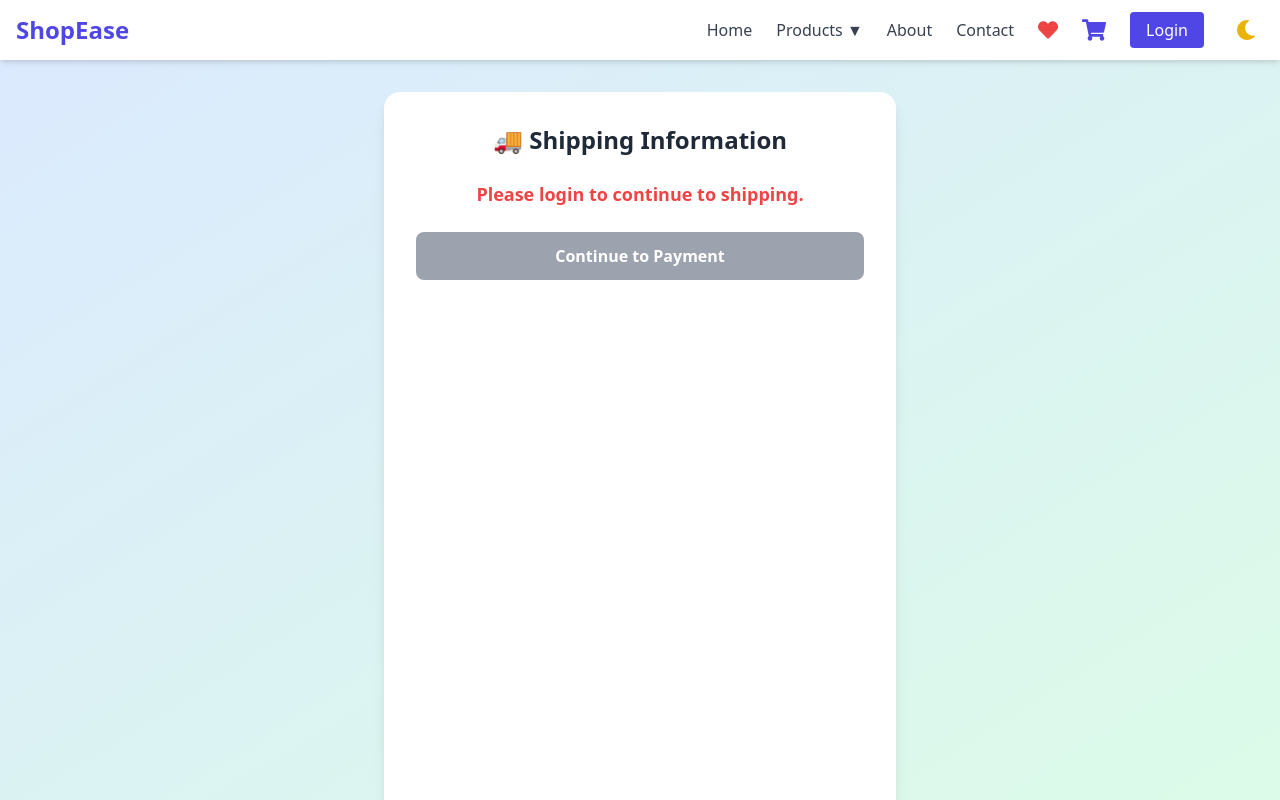
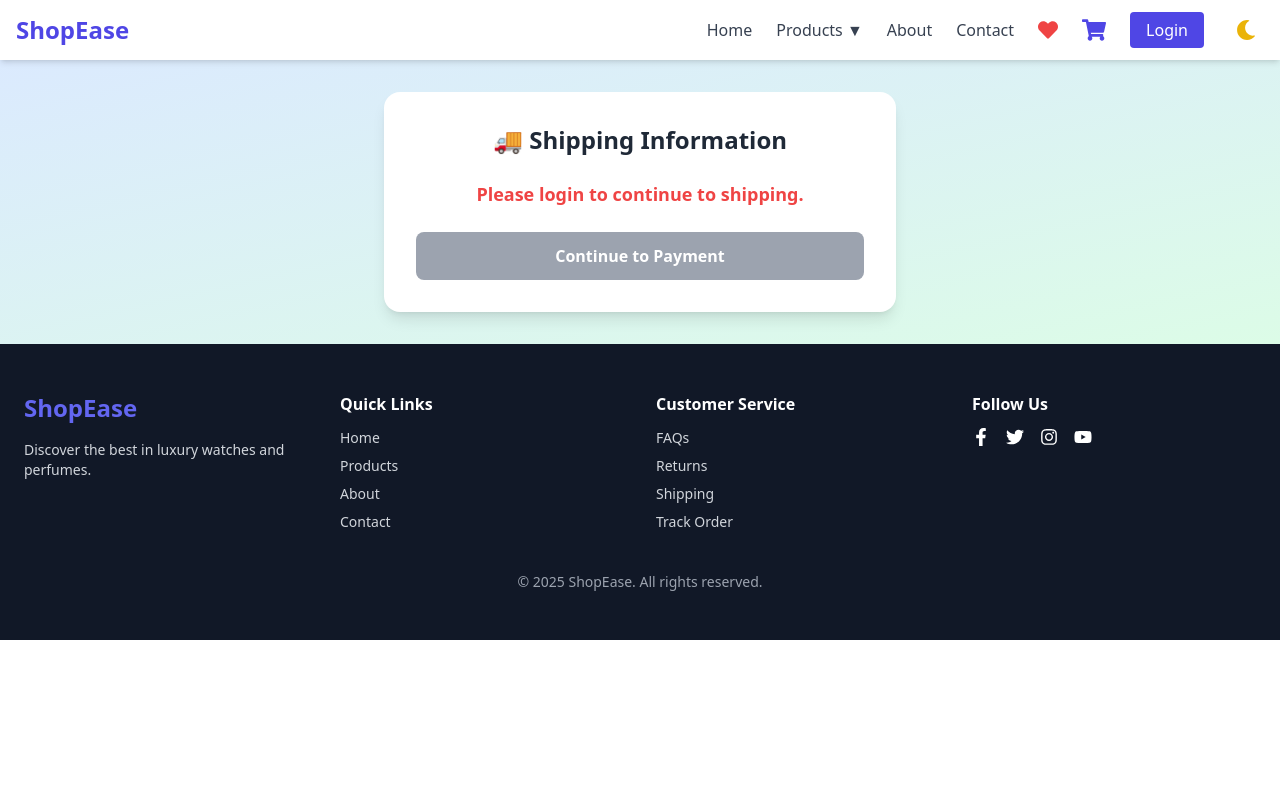
Before and after one commit to Shabigondal/ecommerce-frontend, a React (Create React App) app: page /shipping in a window 1280 px wide. Shown: the top 800 px of the page. Built offline with nearby package versions, Linux system fonts and the light colour scheme.

Commit message:
Update Shipping.jsx

```diff
--- a/src/pages/Shipping.jsx
+++ b/src/pages/Shipping.jsx
@@ -41,7 +41,7 @@ const Shipping = () => {
   };
 
   return (
-    <div className="min-h-screen px-4 py-8 flex justify-center bg-gradient-to-br from-blue-100 to-green-100 dark:from-gray-900 dark:to-gray-800 transition-colors">
+    <div className="px-4 py-8 flex justify-center bg-gradient-to-br from-blue-100 to-green-100 dark:from-gray-900 dark:to-gray-800 transition-colors">
       <div className="w-full max-w-lg bg-white dark:bg-gray-900 shadow-lg rounded-2xl p-8">
         <h2 className="text-2xl font-bold text-gray-800 dark:text-white mb-6 text-center">
           🚚 Shipping Information
```
